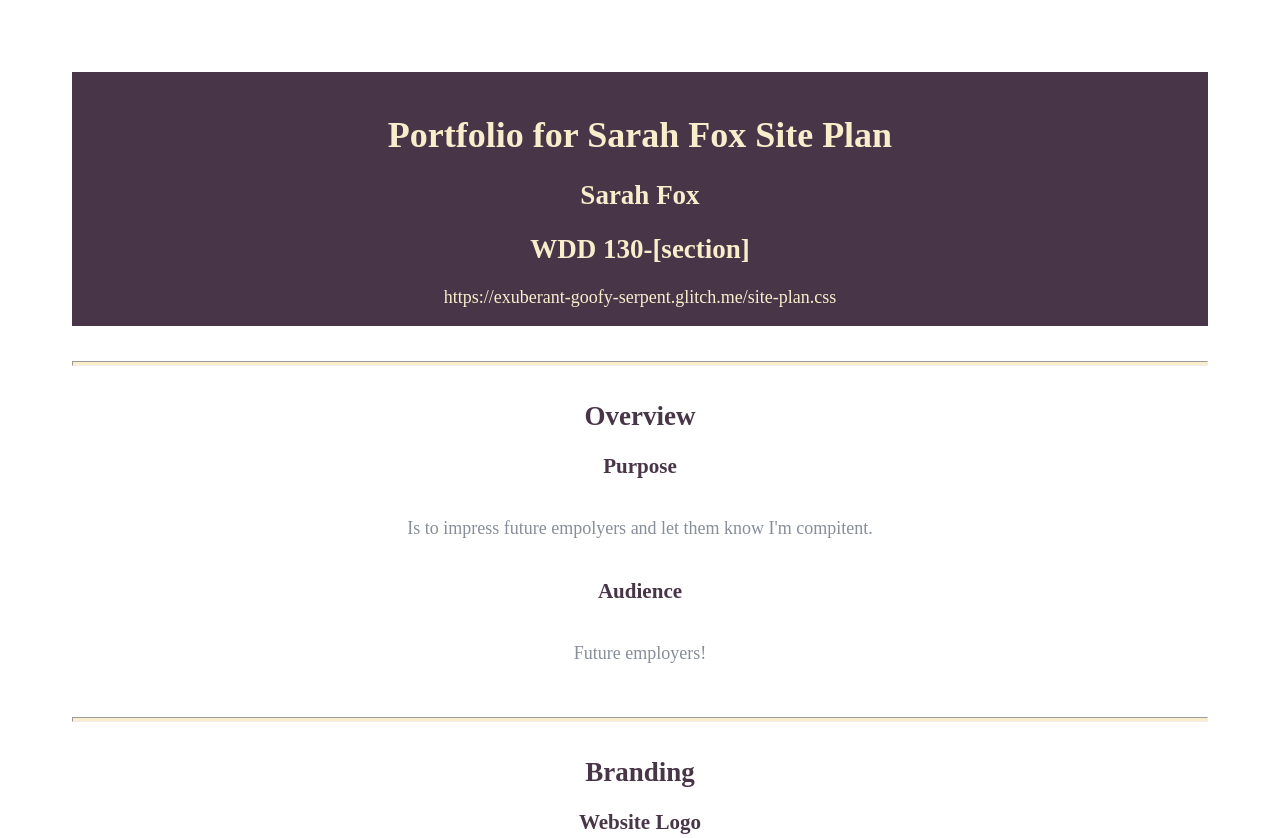
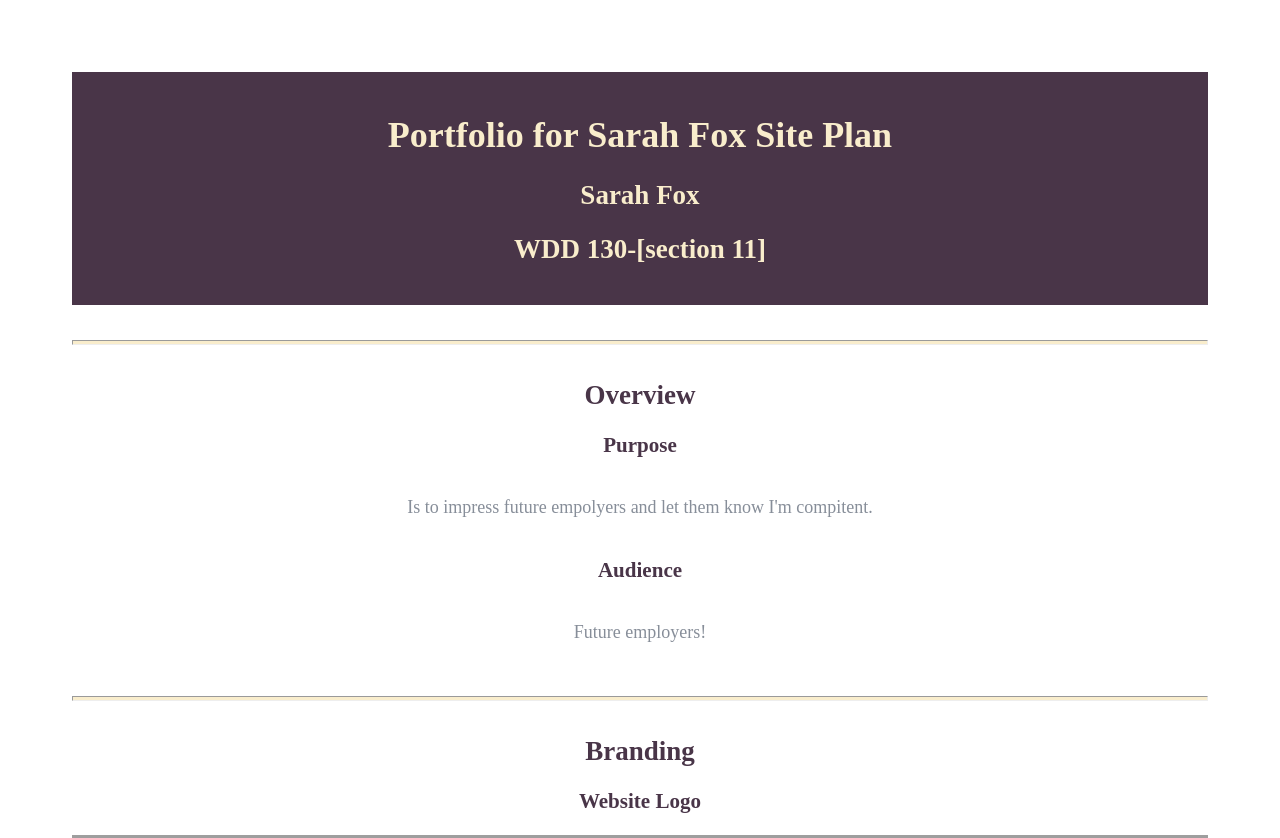
Before and after one commit to sarah-fox5443/wwd130, a plain HTML site: page projecttwo/site-plan.html in a window 1280 px wide. Shown: the top 838 px of the page. Drawn offline with Linux system fonts and the light colour scheme; grey boxes are pictures that could not be loaded; a web font is replaced by a local one.

Commit message:
last but

```diff
--- a/projecttwo/site-plan.html
+++ b/projecttwo/site-plan.html
@@ -12,9 +12,9 @@
     <header>
       <h1>Portfolio for Sarah Fox Site Plan</h1>
       <h2>Sarah Fox</h2>
-      <h2>WDD 130-[section]</h2>
+      <h2>WDD 130-[section 11]</h2>
       <!-- In the header above, add the name or your site, your name and class number. For example if you are in section 3 you would put WDD 130.03 -->
-    <hi>https://exuberant-goofy-serpent.glitch.me/site-plan.css</hi>
+
     </header>
     <main>
 
```
